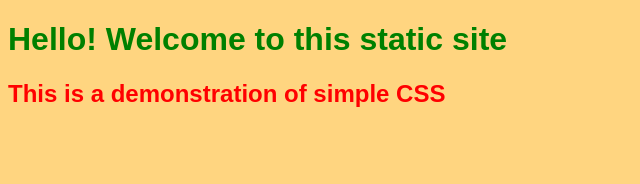
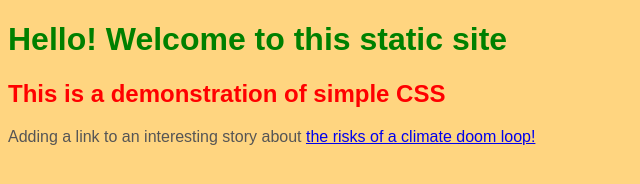
Before and after one commit to jmsw01/miscellania, a plain HTML site: page index.html in a window 1280 px wide. Shown: the whole page, without its empty margins (0-640 px from the left). Drawn offline with Linux system fonts and the light colour scheme.

Commit message:
Update index.html
Added first link

```diff
--- a/index.html
+++ b/index.html
@@ -11,6 +11,8 @@
 <body>
   <h1>Hello! Welcome to this static site</h1>
   <h2>This is a demonstration of simple CSS</h2>
+  <p>Adding a link to an interesting story about <a href="https://www.theguardian.com/environment/2023/feb/16/world-risks-descending-into-a-climate-doom-loop-warn-thinktanks">the risks of a climate doom loop!</a>
+</p>
 </body>
 
 </html>
```
